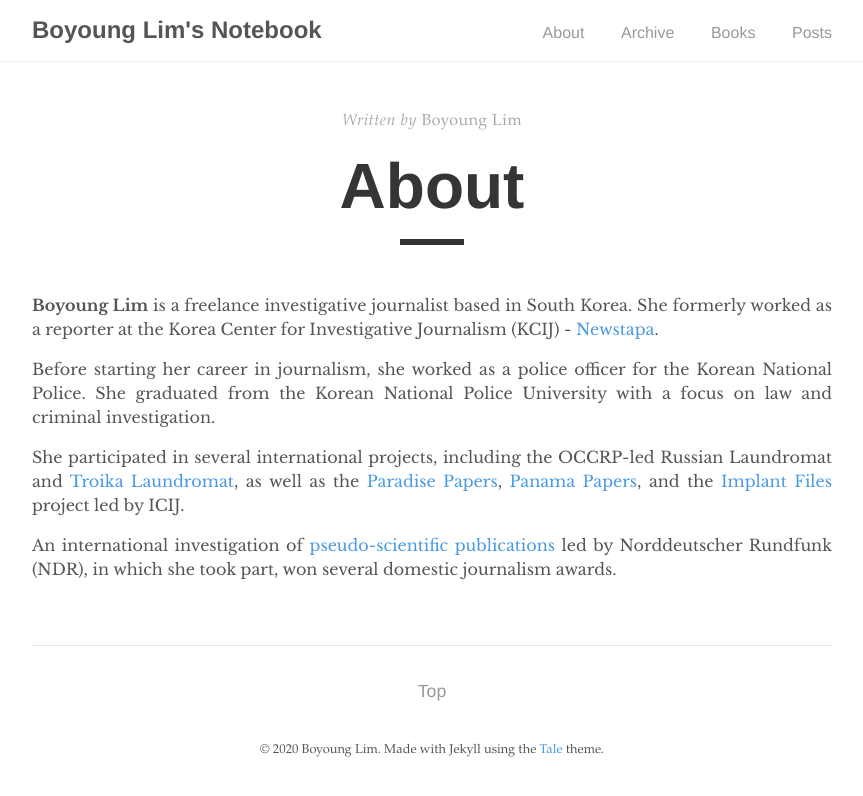
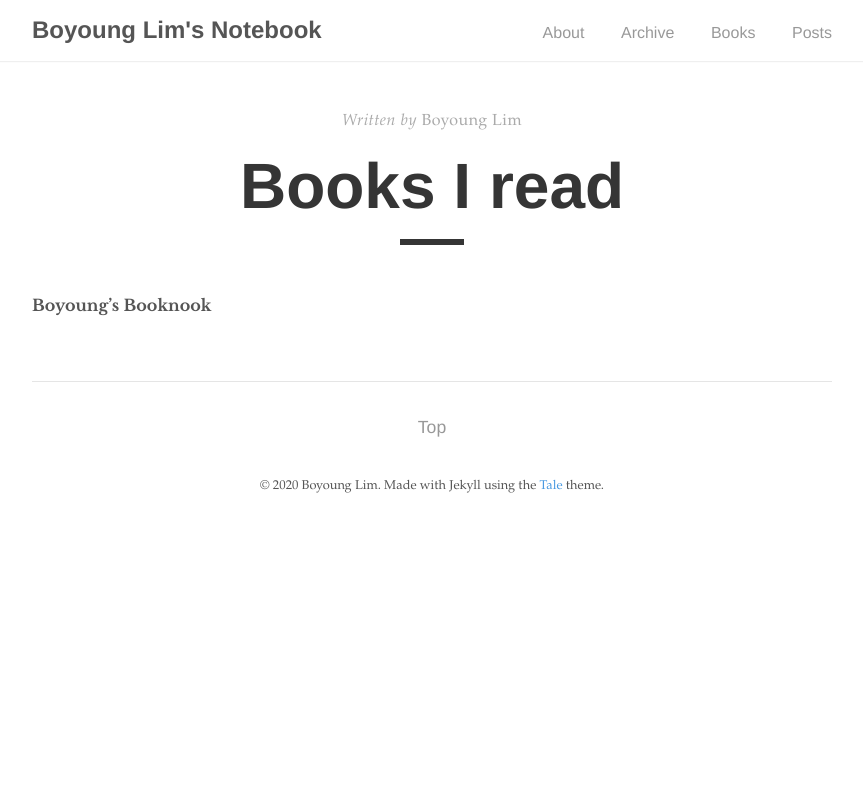
Before and after one commit to boyounglim88/Blog, a Jekyll site: the page built from _pages/books.md, in a window 1280 px wide. Shown: the top 796 px of the page, without its empty margins (208-1071 px from the left). Built offline with Jekyll 4.4.1, drawn with Linux system fonts in a browser that asks for light colours.

Commit message:
Update books.md

```diff
--- a/_pages/books.md
+++ b/_pages/books.md
@@ -1,14 +1,8 @@
 ---
 layout: post
-title: "About"
+title: "Books I read"
 author: "Boyoung Lim"
-permalink: /about/
+permalink: /books/
 ---
 
-**Boyoung Lim** is a freelance investigative journalist based in South Korea. She formerly worked as a reporter at the Korea Center for Investigative Journalism (KCIJ) - [Newstapa](https://newstapa.org/).
-
-Before starting her career in journalism, she worked as a police officer for the Korean National Police. She graduated from the Korean National Police University with a focus on law and criminal investigation.
-
-She participated in several international projects, including the OCCRP-led Russian Laundromat and [Troika Laundromat](https://www.icij.org/blog/2019/03/troika-laundromat-reveals-russian-banks-8-8bn-offshore-scheme/), as well as the [Paradise Papers](https://www.icij.org/investigations/paradise-papers/), [Panama Papers](https://www.icij.org/investigations/panama-papers/), and the [Implant Files](https://www.icij.org/investigations/implant-files/) project led by ICIJ.
-
-An international investigation of [pseudo-scientific publications](https://www.icij.org/blog/2018/09/undercover-reporters-expose-bogus-scientific-conferences/) led by Norddeutscher Rundfunk (NDR), in which she took part, won several domestic journalism awards.
+**Boyoung's Booknook**
```
